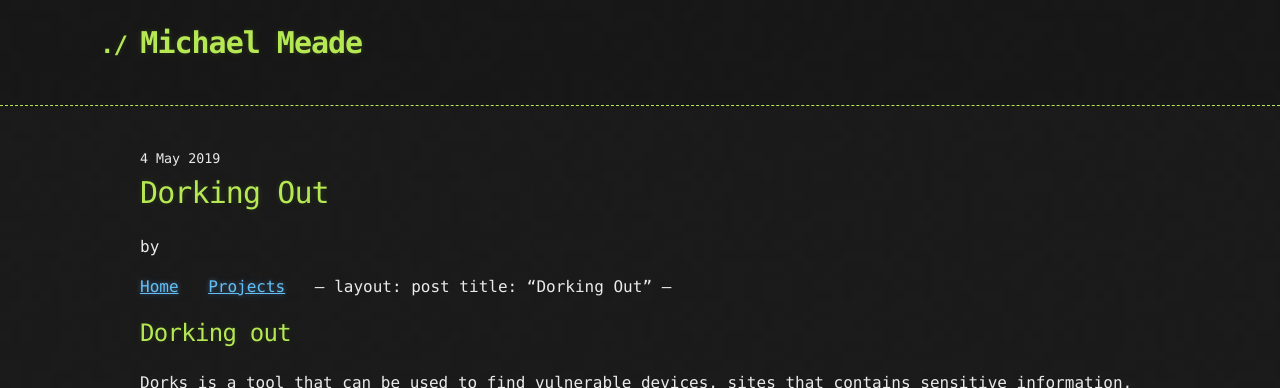
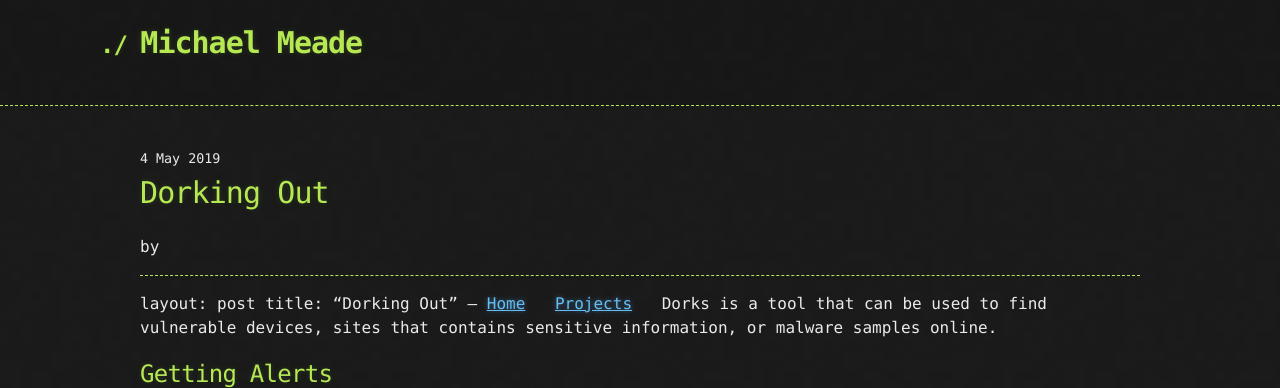
Before and after one commit to Michael-Meade/MinerFind, a Jekyll site: the page built from _posts/2019-05-04-Dorking-Out.md, in a window 1280 px wide and 900 px high, cut to the strip 0-388 px from the top of the window. Built offline with Jekyll 4.4.1, drawn with Linux system fonts in a browser that asks for light colours; our own code applies the rules of GitHub Pages for plain Markdown files; the repository's description, which GitHub fills in, is left out.

Commit message:
Update 2019-05-04-Dorking-Out.md

```diff
--- a/_posts/2019-05-04-Dorking-Out.md
+++ b/_posts/2019-05-04-Dorking-Out.md
@@ -1,14 +1,10 @@
-<a href="https://michael-meade.github.io/" style='margin-right:20px'>Home</a>
-<a href="https://michael-meade.github.io/Projects" style='margin-right:20px'>Projects</a>
+
 ---
 layout: post
 title:  "Dorking Out"
 ---
-
-
-
-
-## Dorking out
+<a href="https://michael-meade.github.io/" style='margin-right:20px'>Home</a>
+<a href="https://michael-meade.github.io/Projects" style='margin-right:20px'>Projects</a>
 Dorks is a tool that can be used to find vulnerable devices, sites that contains sensitive information, or malware samples online.
 <br>
 ## Getting Alerts
```
